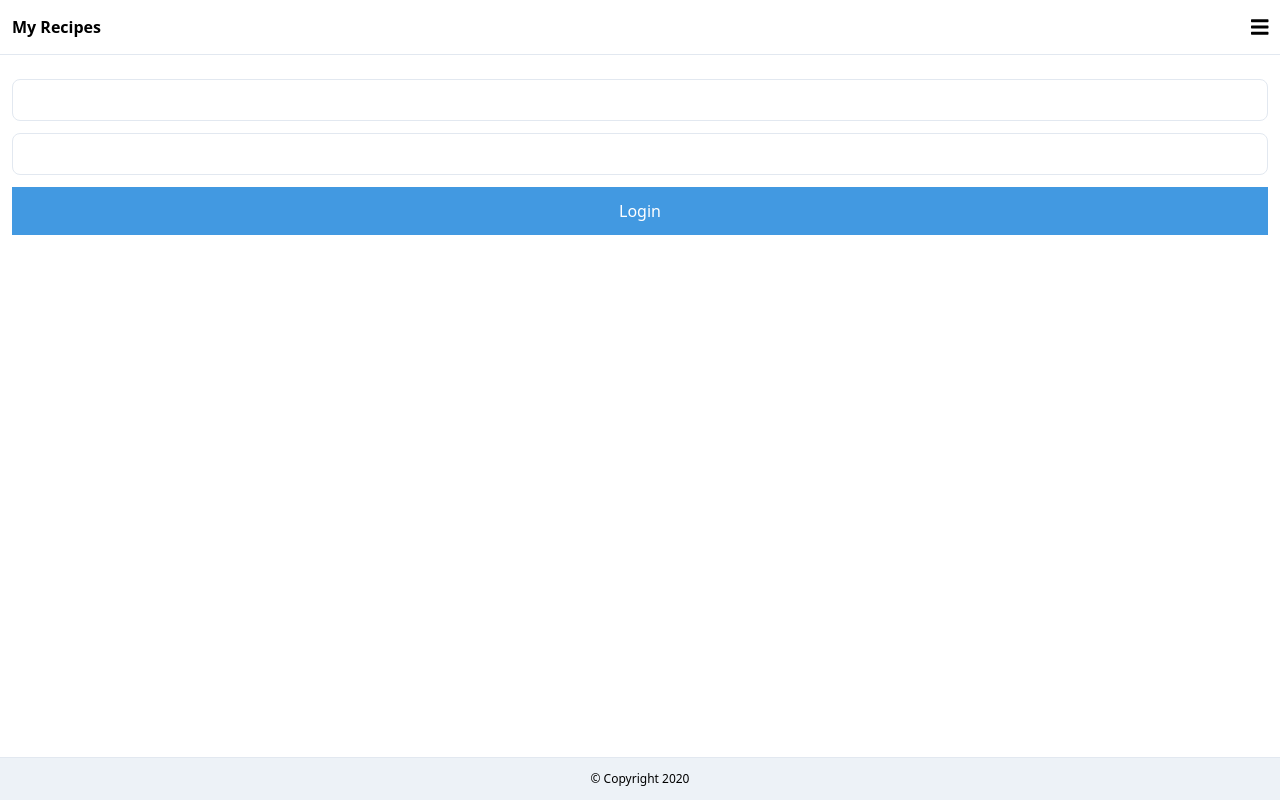
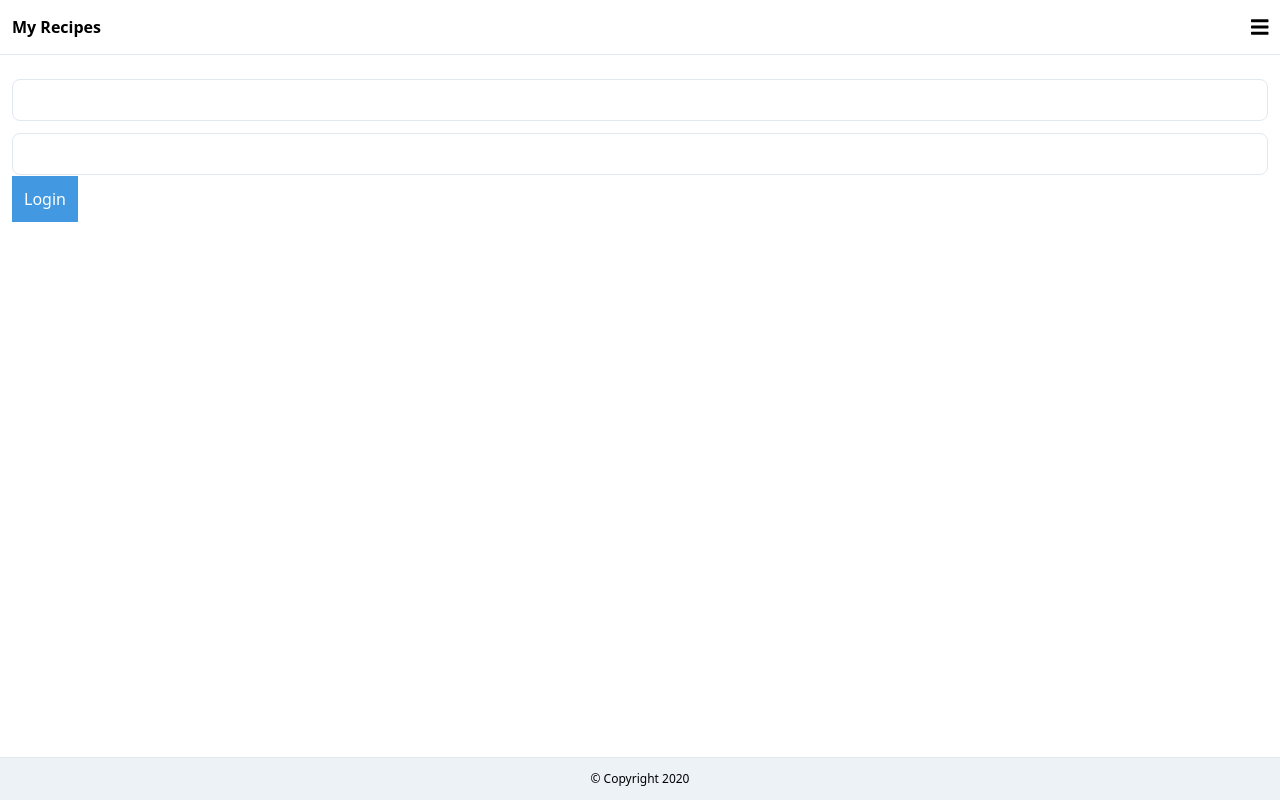
Before and after one commit to AJRohrer/myrecipes-ui, a React (Create React App) app: page /login in a window 1280 px wide. Built offline with nearby package versions, Linux system fonts and the light colour scheme.

Commit message:
Rename some components and get rounter close to working. Still need to dynamically request recipes for user.

```diff
--- a/src/App.js
+++ b/src/App.js
@@ -2,7 +2,7 @@ import React from "react";
 import Header from "./components/Header";
 import Footer from "./components/Footer";
 import { BrowserRouter as Router, Switch, Route } from "react-router-dom";
-import Home from "./Views/Home";
+import RecipeHome from "./Views/RecipeHome";
 import About from "./Views/About";
 import Product from "./Views/Product";
 import Login from "./Views/Login";
@@ -19,8 +19,8 @@ function App() {
             <Route path="/login">
               <Login />
             </Route>
-            <Route path="/recipehome">
-              <Home />
+            <Route path="/recipehome/:userid">
+              <RecipeHome />
             </Route>
             <Route path="/about">
               <About />
--- a/src/Views/Login.js
+++ b/src/Views/Login.js
@@ -2,6 +2,7 @@ import React from "react";
 import RequiredInput from "../components/Login/RequiredInput";
 import PasswordInput from "../components/Login/PasswordInput";
 import axios from "axios";
+import { Link } from "react-router-dom";
 
 class Login extends React.Component {
   constructor() {
@@ -10,6 +11,7 @@ class Login extends React.Component {
       username: "",
       password: "",
       isLoggedIn: false,
+      userid: 1,
     };
   }
 
@@ -21,7 +23,11 @@ class Login extends React.Component {
     this.setState({ password: pw });
   }
 
-  SetIsLoggedIn() {
+  SetUserId(id) {
+    this.setState({ userid: id });
+  }
+
+  TryLogin() {
     axios
       .post("http://localhost:8090/login", {
         username: this.state.username,
@@ -42,6 +48,7 @@ class Login extends React.Component {
             {}
           );
         console.log(cookies["userID"]);
+        return cookies["userID"];
       })
       .catch((error) => {
         console.log("There was a login request error.");
@@ -52,14 +59,15 @@ class Login extends React.Component {
     return (
       <div>
         <RequiredInput onChange={this.SetUsername.bind(this)}></RequiredInput>
-        <div>{this.state.username}</div>
         <PasswordInput onChange={this.SetPassword.bind(this)}></PasswordInput>
-        <button
+        <Link
+          to={`/recipehome/${this.state.userid}`}
           className="bg-blue-500 text-white p-3 w-full"
-          onClick={this.SetIsLoggedIn.bind(this)}
+          onClick={this.TryLogin.bind(this)}
         >
+          {" "}
           Login
-        </button>
+        </Link>
       </div>
     );
   }
--- a/src/Views/Home.js
+++ b/src/Views/RecipeHome.js
@@ -2,8 +2,10 @@ import React from "react";
 import Loader from "../components/Loader";
 import RecipeCard from "../components/RecipeCard";
 import { useAxiosGet } from "../Hooks/HttpRequests";
+import { useParams } from "react-router-dom";
 
-function Home() {
+function RecipeHome() {
+  const { userid } = useParams();
   const recipeurl = `http://localhost:8090/recipes/1`;
 
   let recipes = useAxiosGet(recipeurl);
@@ -11,14 +13,17 @@ function Home() {
   let content = null;
 
   if (recipes.error) {
+    console.log("got an error");
     content = <p>There was an error please refresh or try again later.</p>;
   }
 
   if (recipes.loading) {
+    console.log("still loading");
     content = <Loader></Loader>;
   }
 
   if (recipes.data) {
+    console.log("got a response");
     content = recipes.data.map((recipe, key) => (
       <div key={key}>
         <RecipeCard recipe={recipe} />
@@ -36,4 +41,4 @@ function Home() {
   );
 }
 
-export default Home;
+export default RecipeHome;
--- a/src/components/Header.js
+++ b/src/components/Header.js
@@ -5,7 +5,7 @@ import { Link } from "react-router-dom";
 function Header(props) {
   return (
     <header className="border-b p-3 flex justify-between items-center">
-      <Link to="/" className="font-bold">
+      <Link to="/recipehome" className="font-bold">
         {props.appName}
       </Link>
 
```
